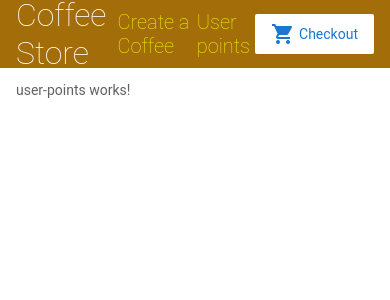
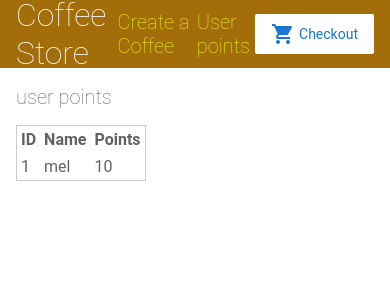
Before and after one commit to CarbonEdge/angular-rz7vng-CoffeeShop, an Angular app: page /userpoints in a window 390 px wide. Shown: the top 300 px of the page. Built offline with nearby package versions, Linux system fonts and the light colour scheme.

Commit message:
User points

```diff
--- a/src/app/checkout/checkout.component.ts
+++ b/src/app/checkout/checkout.component.ts
@@ -1,6 +1,7 @@
 import { Component } from '@angular/core';
 import { Purchase, purchases } from '../purchases';
 import { Router } from '@angular/router';
+import { User, users } from '../users';
 
 @Component({
   selector: 'app-checkout',
@@ -22,12 +23,23 @@ export class CheckoutComponent {
   hasPurchases = purchases.length > 0;
 
   ngOnInit() {
+    this.sales = purchases;
     this.total = purchases.reduce((sum, purchase) => sum + purchase.price, 0);
     this.points = purchases.reduce((sum, purchase) => sum + purchase.points, 0);
   }
 
   onSubmit(){
-    this.purchases = [];
+
+
+    const client: User = {
+      id: Math.floor(Math.random() * 1000), // generate a random ID
+      name: this.clientName,
+      points: this.points
+    };
+
+    users.push(client);
+
+
     this.router.navigate(['userpoints']);
   }
 }
--- a/src/app/product-create/product-create.component.ts
+++ b/src/app/product-create/product-create.component.ts
@@ -17,9 +17,6 @@ export class ProductCreateComponent {
   };
 
   onSubmit() {
-    // add the new product to your data store
-    console.log(this.product);
-
     products.push(this.product);
 
     // reset the form
--- a/src/app/user-points/user-points.component.css
+++ b/src/app/user-points/user-points.component.css
@@ -0,0 +1,18 @@
+.customers-table {
+    border-collapse: collapse;
+    border: 1px solid #ccc;
+    width: 100%;
+    max-width: 800px;
+    margin: 0 auto;
+  }
+
+  .customers-table th, .customers-table td {
+    padding: 8px;
+    text-align: left;
+  }
+
+  @media (max-width: 768px) {
+    .customers-table th, .customers-table td {
+      padding: 4px;
+    }
+  }
--- a/src/app/user-points/user-points.component.html
+++ b/src/app/user-points/user-points.component.html
@@ -1 +1,18 @@
-<p>user-points works!</p>
+<h2>user points</h2>
+
+<table class="customers-table">
+    <thead>
+      <tr>
+        <th>ID</th>
+        <th>Name</th>
+        <th>Points</th>
+      </tr>
+    </thead>
+    <tbody>
+      <tr *ngFor="let customer of customers">
+        <td>{{ customer.id }}</td>
+        <td>{{ customer.name }}</td>
+        <td>{{ customer.points }}</td>
+      </tr>
+    </tbody>
+  </table>
--- a/src/app/user-points/user-points.component.ts
+++ b/src/app/user-points/user-points.component.ts
@@ -1,10 +1,14 @@
 import { Component } from '@angular/core';
+import { User, users } from '../users';
 
 @Component({
   selector: 'app-user-points',
   templateUrl: './user-points.component.html',
   styleUrls: ['./user-points.component.css']
 })
+
 export class UserPointsComponent {
 
+  customers = users;
+
 }
--- /dev/null
+++ b/src/app/users.ts
@@ -0,0 +1,12 @@
+export interface User {
+    id: number;
+    name: string;
+    points: number;
+}
+
+export const users = [{
+        id: 1,
+        name: "mel",
+        points: 10
+    }
+];
```
Also changed, not shown: src/app/purchases.ts (line endings or trailing spaces).
